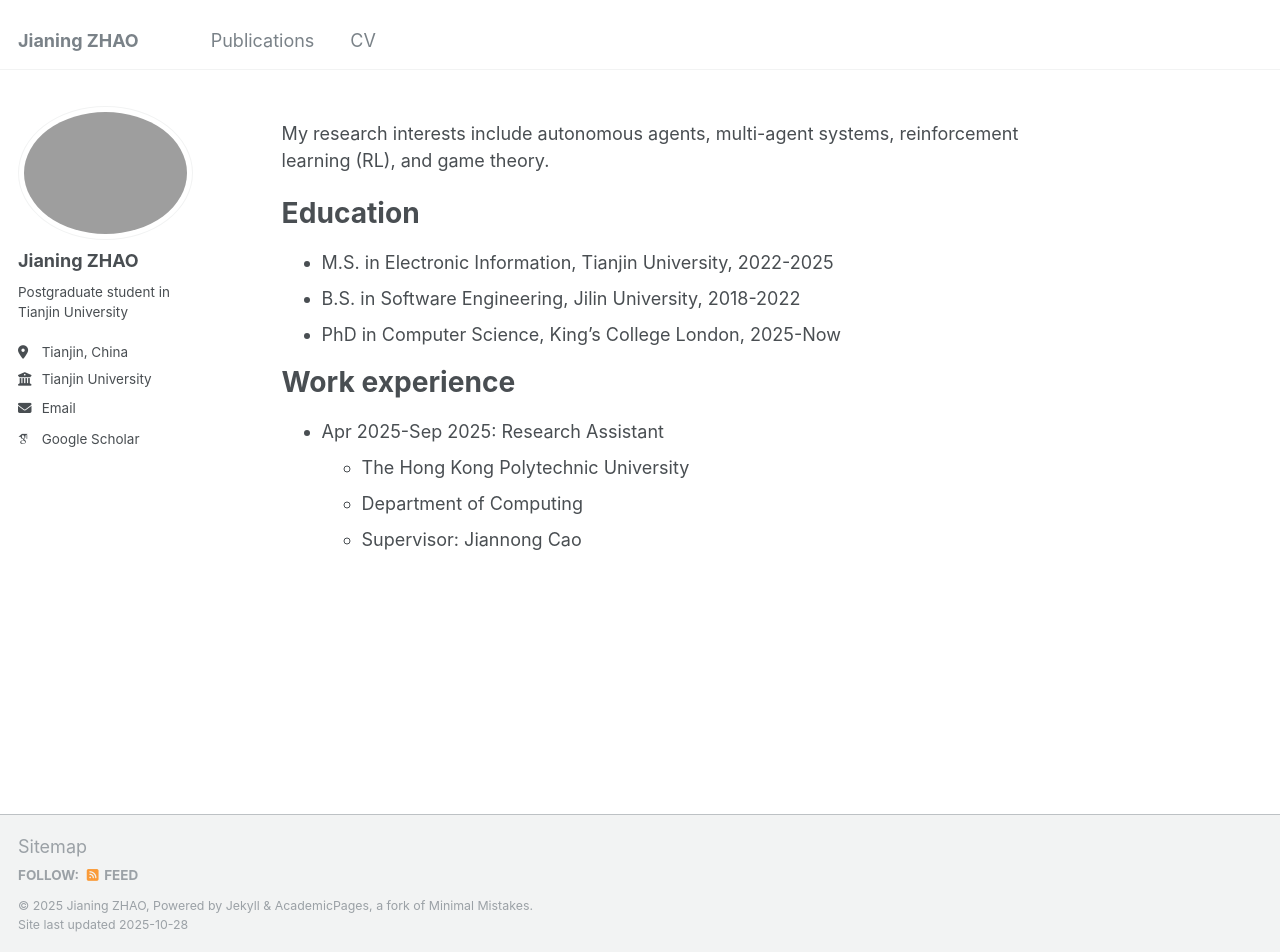
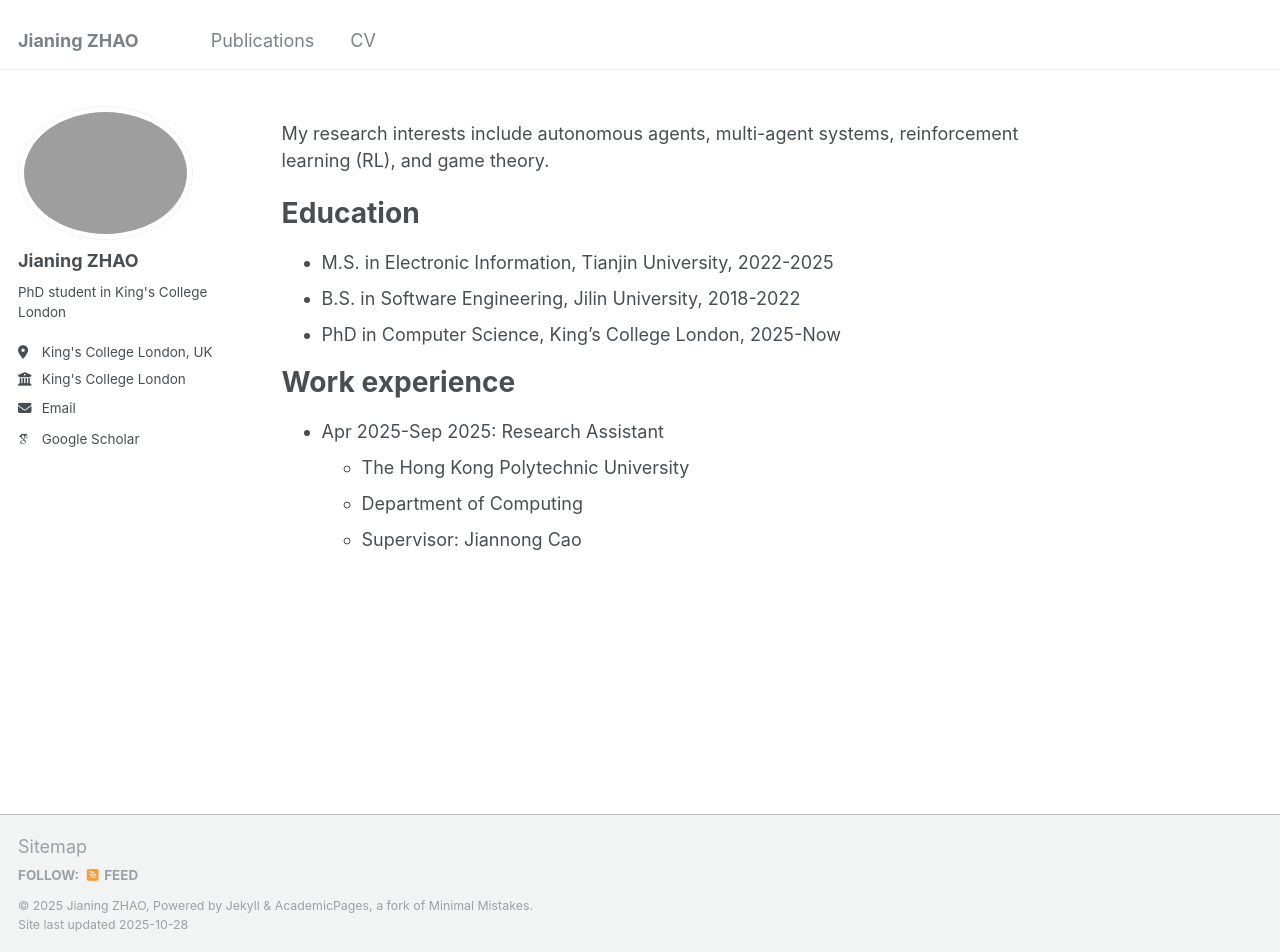
Before and after one commit to EskimosNing/EskimosNing.github.io, a Jekyll site: the page built from _pages/about.md, in a window 1280 px wide and 952 px high. Built offline with Jekyll 4.4.1, drawn with Linux system fonts in a browser that asks for light colours; some web fonts are replaced.

Commit message:
update school

```diff
--- a/_config.yml
+++ b/_config.yml
@@ -11,7 +11,7 @@ locale                   : "en-US"
 title                    : "Jianing ZHAO"
 title_separator          : "-"
 name                     : &name "Jianing ZHAO"
-description              : &description "I'm now a postgraduate student in Tianjin University"
+description              : &description "I'm now a PhD student in King's College London"
 url                      : https://eskimosning.github.io/ # the base hostname & protocol for your site e.g. "https://mmistakes.github.io"
 baseurl                  : "" # the subpath of your site, e.g. "/blog"
 repository               : "https://github.com/EskimosNing/EskimosNing.github.io"
@@ -24,11 +24,11 @@ author:
   avatar           : "profile.png" #头像
   name             : "Jianing ZHAO"
   pronouns         : # example: "she/her"
-  bio              : "Postgraduate student in Tianjin University"
-  location         : "Tianjin, China"
-  employer         : "Tianjin University"
+  bio              : "PhD student in King's College London"
+  location         : "King's College London, UK"
+  employer         : "King's College London"
   uri              : # URL
-  email            : "zjn939533065@gmail.com"
+  email            : "jianing.1.zhao@kcl.ac.uk"
 
   # Academic websites
   arxiv            : # URL - Update with the correct link to your profile
```
